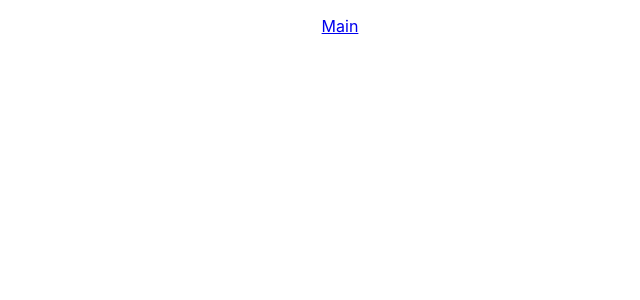
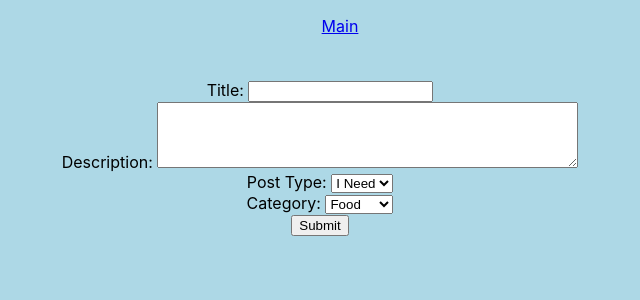
Before and after one commit to tbone9/weneed-react, a React (Create React App) app: page /create-post in a window 1280 px wide. Shown: the top 300 px of the page, without its empty margins (320-960 px from the left). Built offline with nearby package versions, Linux system fonts and the light colour scheme.

Commit message:
moved posts to post component, added createPost form component, did basic grid setup

```diff
--- a/src/App.css
+++ b/src/App.css
@@ -1,38 +1,20 @@
 .App {
   text-align: center;
+  background: lightblue;
+  height: 100vh;
+  width: 100vw;
+  display: grid;
+  grid-template-columns: auto;
+  grid-template-rows: 10vh auto 5vh;
+  grid-template-areas:
+    'header'
+    'main'
+    'footer';
 }
-
-.App-logo {
-  height: 40vmin;
-  pointer-events: none;
+.header {
+  grid-area: header;
 }
-
-@media (prefers-reduced-motion: no-preference) {
-  .App-logo {
-    animation: App-logo-spin infinite 20s linear;
-  }
+.mainContainer {
+  background: lightcoral;
+  grid-area: main;
 }
-
-.App-header {
-  background-color: #282c34;
-  min-height: 100vh;
-  display: flex;
-  flex-direction: column;
-  align-items: center;
-  justify-content: center;
-  font-size: calc(10px + 2vmin);
-  color: white;
-}
-
-.App-link {
-  color: #61dafb;
-}
-
-@keyframes App-logo-spin {
-  from {
-    transform: rotate(0deg);
-  }
-  to {
-    transform: rotate(360deg);
-  }
-}
--- a/src/App.js
+++ b/src/App.js
@@ -3,6 +3,7 @@ import { Route, Switch } from 'react-router-dom';
 import './App.css';
 import HeaderComponent from './HeaderComponent';
 import MainContainer from './MainContainer';
+import CreatePost from './CreatePost';
 
 function App() {
   return (
@@ -10,6 +11,7 @@ function App() {
       <HeaderComponent />
       <Switch>
         <Route exact path='/main' component={MainContainer}/>
+        <Route exact path='/create-post' component={CreatePost}/>
       </Switch>
     </div>
   );
--- /dev/null
+++ b/src/CreatePost/index.js
@@ -0,0 +1,28 @@
+import React, {Component} from 'react';
+
+function createPost(props) {
+    return (
+        <form onSubmit={(e) => props.createPost(e, this.body)}>
+            <label for='title'>Title: </label>
+            <input type='text' id='title' name='title'/><br></br>
+            <label for='description'>Description: </label>
+            <textarea id='description' name='description' rows='4' cols='50'></textarea><br></br>
+            <label for='postType'>Post Type: </label>
+            <select id='postType' name='postType'>
+                <option value='need'>I Need</option>
+                <option value='have'>I Have</option>
+            </select><br></br>
+            <label for='category'>Category: </label>
+            <select id='category' name='category'>
+                <option value='food'>Food</option>
+                <option value='medicical'>Medical</option>
+                <option value='service'>Service</option>
+            </select><br></br>
+
+            <input type='submit' value='Submit'/>
+
+        </form>
+    )
+}
+
+export default createPost;
--- a/src/HeaderComponent/index.js
+++ b/src/HeaderComponent/index.js
@@ -3,7 +3,7 @@ import { Link } from 'react-router-dom';
 
 function HeaderComponent(){
     return(
-        <div>
+        <div className='header'>
             <ul>
                 <Link to='/main'>Main</Link>
             </ul>
--- a/src/MainContainer/index.js
+++ b/src/MainContainer/index.js
@@ -1,4 +1,6 @@
 import React, {Component} from 'react';
+import { Link } from 'react-router-dom';
+import Post from '../Post';
 
 class MainContainer extends Component {
     constructor() {
@@ -7,20 +9,17 @@ class MainContainer extends Component {
             posts: []
         }
     }
-    // componentDidMount = () => {
-    //     this.getPosts();
-    // }
+    componentDidMount = () => {
+        this.getPosts();
+    }
 
     getPosts = async() => {
         try {
             const posts = await fetch(`${process.env.REACT_APP_API_URL}/post/`, {
                 method: 'GET',
-                // mode:'no-cors',
                 headers: {
                     'Content-Type': 'application/json',
-                    // 'Access-Control-Allow-Origin': '*'
                 },
-                // credentials: 'include'
             });
             const response = await posts.json();
             console.log(response.data);
@@ -31,22 +30,15 @@ class MainContainer extends Component {
     };
 
     render(){
-        const posts = this.state.posts.map((post) => {
-            return(
-                <div key={post._id}>
-                    <h2>{post.title}</h2>
-                    <p>{post.description}</p>
-                    <p>Type: {post.postType}</p>
-                    <p>Category: {post.category}</p>
-                </div>
-            )
-        })
+
         return(
-            <div>
-                <h1>Main Container</h1>
-                <button onClick={this.getPosts}>Get Posts</button>
+            <div className='mainContainer'>
+                <h1>Latest Posts</h1>
+                <Link to='/create-post'>Create a Post</Link>
+                {this.state.posts.map((post) => {
+                    return <Post post={post} />
+                })}
 
-                    {posts}
 
             </div>
 
--- /dev/null
+++ b/src/Post/index.js
@@ -0,0 +1,14 @@
+import React from 'react';
+
+function post(props) {
+    return (
+        <div key={props.post._id}>
+            <h2>{props.post.title}</h2>
+            <p>{props.post.description}</p>
+            <p>Type: {props.post.postType}</p>
+            <p>Category: {props.post.category}</p>
+        </div>
+    )
+}
+
+export default post;
```
